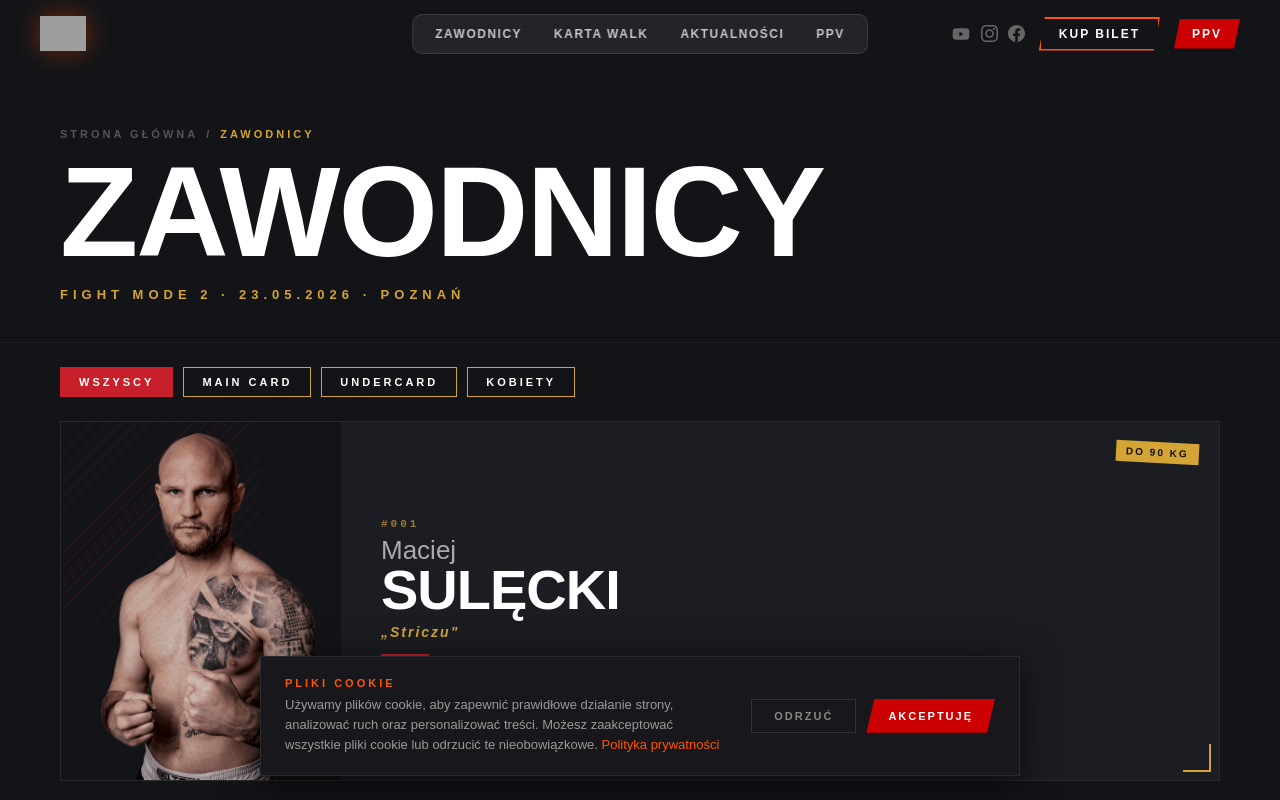
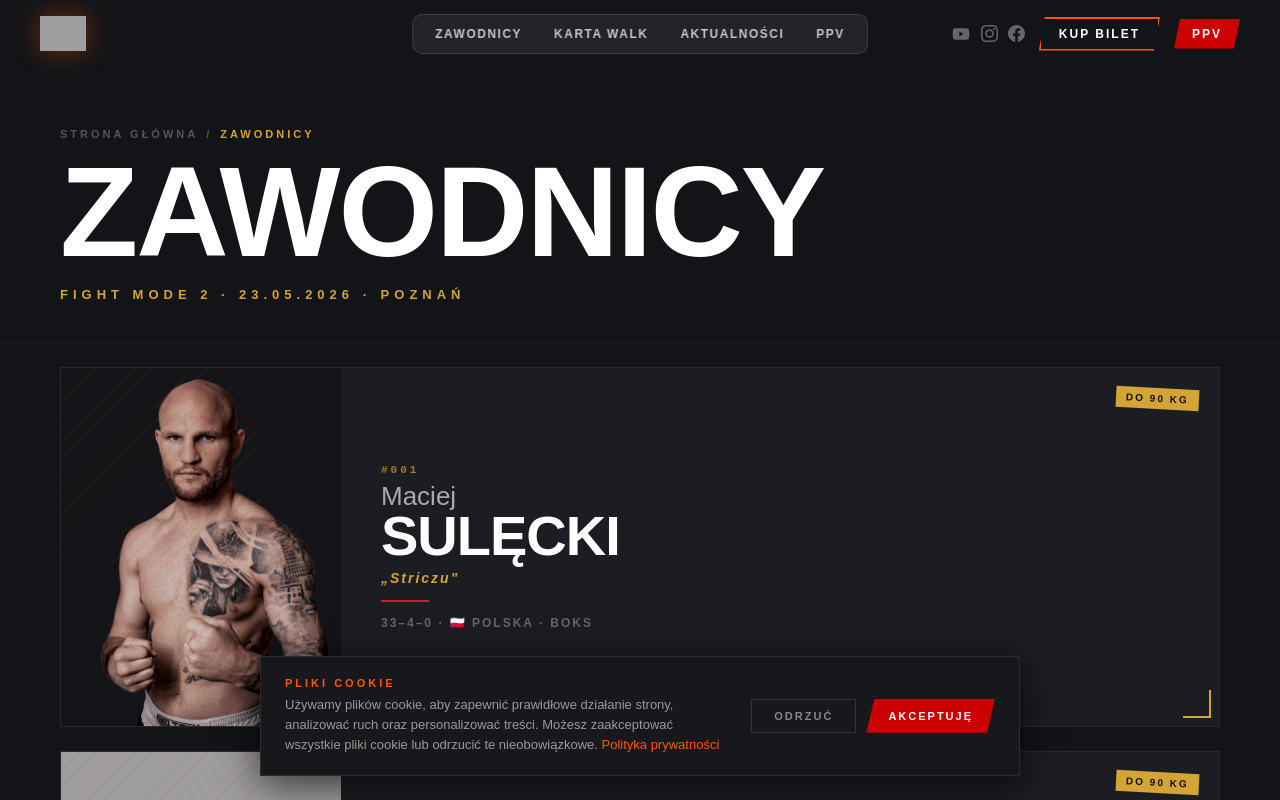
Before and after one commit to inca1122/Fight-mode, a React (Vite) app: page /Fight-mode/zawodnicy in a window 1280 px wide. Shown: the top 800 px of the page. Built offline with nearby package versions, Linux system fonts and the light colour scheme; grey boxes are pictures that could not be loaded.

Commit message:
Remove Zawodnicy filter buttons; fix PPV nav button outline

```diff
--- a/src/index.css
+++ b/src/index.css
@@ -857,9 +857,10 @@ a{text-decoration:none;color:inherit}
   color: rgba(255,255,255,0.75);
   padding: 7px 16px; border-radius: 7px;
   transition: background 0.22s ease, color 0.22s ease;
-  white-space: nowrap;
+  white-space: nowrap; outline: none;
 }
-.nav__glass-links li .nav__ppv-btn:hover {
+.nav__glass-links li .nav__ppv-btn:hover,
+.nav__glass-links li .nav__ppv-btn:focus {
   background: rgba(200,32,42,0.75); color: #fff;
 }
 .nav__ppv-btn:hover { color: #fff; }
--- a/src/pages/Zawodnicy.tsx
+++ b/src/pages/Zawodnicy.tsx
@@ -12,8 +12,6 @@ export default function Zawodnicy() {
   const [hoveredId, setHoveredId] = useState<string | null>(null);
   const [expandedId, setExpandedId] = useState<string | null>(null);
   const [isMobile, setIsMobile] = useState(false);
-  type Filter = 'all' | 'main' | 'undercard' | 'kobiety';
-  const [filter, setFilter] = useState<Filter>('all');
   const pageRef = useRef<HTMLDivElement>(null);
 
   useEffect(() => {
@@ -31,13 +29,6 @@ export default function Zawodnicy() {
     return () => obs.disconnect();
   }, []);
 
-  useEffect(() => {
-    const t = setTimeout(() => {
-      pageRef.current?.querySelectorAll('.rv').forEach(el => el.classList.add('go'));
-    }, 30);
-    return () => clearTimeout(t);
-  }, [filter]);
-
   return (
     <div ref={pageRef} style={{ background: '#131418', minHeight: '100vh', paddingTop: '68px' }}>
       {/* HERO STRIP */}
@@ -51,30 +42,9 @@ export default function Zawodnicy() {
         <p style={{ fontFamily: 'var(--fc)', fontSize: '13px', fontWeight: 700, letterSpacing: '5px', textTransform: 'uppercase', color: '#D4A434' }}>FIGHT MODE 2 · 23.05.2026 · POZNAŃ</p>
       </div>
 
-      {/* FILTER PILLS */}
-      <div style={{ padding: '24px 60px', display: 'flex', gap: '10px', flexWrap: 'wrap' }}>
-        {([['all', 'WSZYSCY'], ['main', 'MAIN CARD'], ['undercard', 'UNDERCARD'], ['kobiety', 'KOBIETY']] as [Filter, string][]).map(([key, label]) => {
-          const active = filter === key;
-          return (
-            <button key={key} onClick={() => setFilter(key)} style={{
-              fontFamily: 'var(--fc)', fontSize: '11px', fontWeight: 700, letterSpacing: '3px', textTransform: 'uppercase',
-              padding: '8px 18px', background: active ? '#C8202A' : 'transparent',
-              border: `1px solid ${active ? '#C8202A' : '#D4A434'}`,
-              color: '#fff', cursor: 'pointer', transition: 'background .15s, border-color .15s'
-            }}>{label}</button>
-          );
-        })}
-      </div>
-
       {/* FIGHTER CARDS */}
-      <div style={{ padding: '0 60px 80px', display: 'flex', flexDirection: 'column', gap: '24px' }}>
-        {sorted.filter(f => {
-          if (filter === 'all') return true;
-          if (filter === 'kobiety') return f.gender === 'F';
-          if (filter === 'main') return f.cardType === 'main' || f.cardType === 'co-main';
-          if (filter === 'undercard') return f.cardType === 'undercard';
-          return true;
-        }).map((fighter, idx) => {
+      <div style={{ padding: '24px 60px 80px', display: 'flex', flexDirection: 'column', gap: '24px' }}>
+        {sorted.map((fighter, idx) => {
           const fullName = `${fighter.firstName} ${fighter.lastName}`;
           const opponent = opponentMap.get(fullName) ?? 'TBA';
           const panelVisible = isMobile ? expandedId === fighter.id : hoveredId === fighter.id;
```
